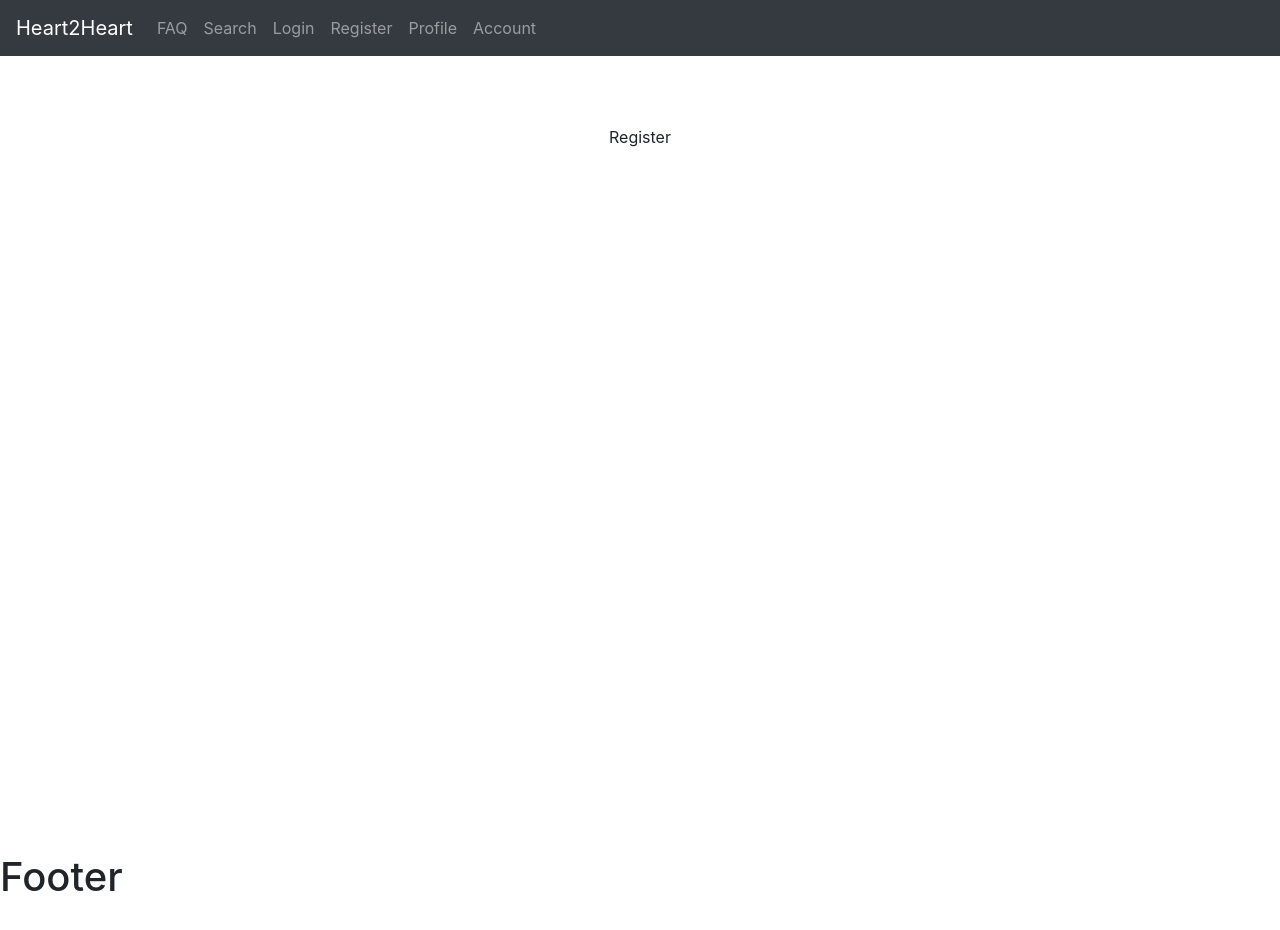
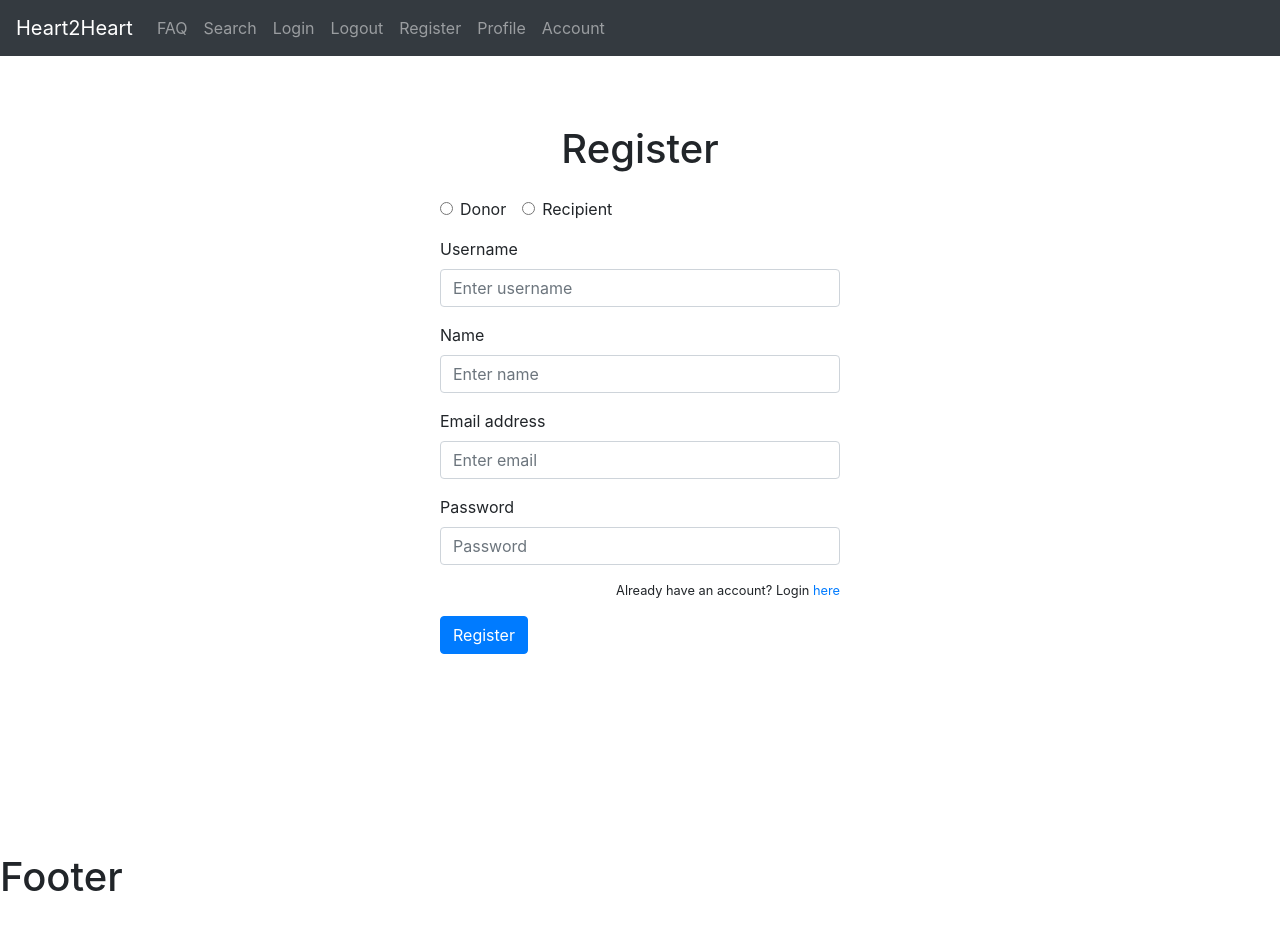
Before and after one commit to garandrew102/Heart2Heart, a React (Create React App) app in the folder heart/client/: page /register in a window 1280 px wide. Shown: the top 930 px of the page. Built offline with nearby package versions, Linux system fonts and the light colour scheme.

Commit message:
added login, logout, register, updated appcontext

```diff
--- a/heart/client/src/context/AppContext.js
+++ b/heart/client/src/context/AppContext.js
@@ -5,10 +5,25 @@ const AppContext = createContext();
 const AppContextProvider = ({ children }) => {
   const [searchResults, setSearchResults] = useState([]);
   const [showExample, setShowExample] = useState(true);
+  const [currentUser, setCurrentUser] = useState(null);
+  const user = sessionStorage.getItem("user");
+
+  useEffect(() => {
+    if (user && !currentUser) {
+      axios
+        .get("/api/user", { withCredentials: true })
+        .then(({ data }) => {
+          setCurrentUser(data);
+        })
+        .catch((error) => console.log(error));
+    }
+  }, [currentUser, user, setCurrentUser]);
 
   return (
     <AppContext.Provider
       value={{
+        setCurrentUser,
+        currentUser,
         searchResults,
         setSearchResults,
         showExample,
--- a/heart/client/src/login/Login.js
+++ b/heart/client/src/login/Login.js
@@ -1,7 +1,73 @@
-import React from "react";
+import React, { useState, useContext } from "react";
+import { AppContext } from "../context/AppContext";
+import { Form, Button } from "react-bootstrap";
+import { Link, useHistory } from "react-router-dom";
+import axios from "axios";
 
 const Login = () => {
-  return <div>LOGIN</div>;
+  const { setCurrentUser } = useContext(AppContext);
+  const { history } = useHistory();
+  const [data, setData] = useState();
+
+  const handleSubmit = (e) => {
+    e.preventDefault();
+    axios
+      .post("/api/users/login", data)
+      .then(({ data }) => {
+        sessionStorage.setItem("user", data);
+        setCurrentUser(data);
+        if (data) {
+          history.push("/account");
+        }
+      })
+      .catch((err) => {
+        console.log(err);
+        alert("Something went wrong! Try again.");
+      });
+  };
+
+  return (
+    <>
+      <h1>Login</h1>
+      <Form
+        onSubmit={handleSubmit}
+        className="mt-3"
+        style={{ width: "100%", maxWidth: "400px" }}
+      >
+        <Form.Group controlId="loginEmail">
+          <Form.Label>Email address</Form.Label>
+          <Form.Control
+            onChange={(e) =>
+              setData({ ...data, [e.target.name]: e.target.value })
+            }
+            type="email"
+            name="email"
+            placeholder="Enter email"
+          />
+        </Form.Group>
+
+        <Form.Group controlId="loginPassword">
+          <Form.Label>Password</Form.Label>
+          <Form.Control
+            onChange={(e) =>
+              setData({ ...data, [e.target.name]: e.target.value })
+            }
+            type="password"
+            name="password"
+            placeholder="Password"
+          />
+        </Form.Group>
+
+        <Form.Text className="text-right">
+          Need an account? Register with us <Link to="/register">here</Link>
+        </Form.Text>
+
+        <Button className="mt-3" variant="primary" type="submit">
+          Login
+        </Button>
+      </Form>
+    </>
+  );
 };
 
 export default Login;
--- a/heart/client/src/login/Register.js
+++ b/heart/client/src/login/Register.js
@@ -1,7 +1,119 @@
-import React from "react";
+import React, { useState, useContext } from "react";
+import { AppContext } from "../context/AppContext";
+import { Form, Button } from "react-bootstrap";
+import { Link, useHistory } from "react-router-dom";
+import axios from "axios";
 
 const Register = () => {
-  return <div>Register</div>;
+  const { setCurrentUser } = useContext(AppContext);
+  const { history } = useHistory();
+  const [data, setData] = useState();
+
+  const handleSubmit = (e) => {
+    e.preventDefault();
+    axios
+      .post("/api/users", data)
+      .then(({ data }) => {
+        sessionStorage.setItem("user", data);
+        setCurrentUser(data);
+        if (data) {
+          history.push("/account");
+        }
+      })
+      .catch((err) => {
+        console.log(err);
+        alert("Something went wrong! Try again.");
+      });
+  };
+
+  return (
+    <>
+      <h1>Register</h1>
+      <Form
+        onSubmit={handleSubmit}
+        className="mt-3"
+        style={{ width: "100%", maxWidth: "400px" }}
+      >
+        <Form.Group className="d-flex">
+          <Form.Check
+            className="mr-3"
+            onChange={(e) =>
+              setData({ ...data, [e.target.name]: e.target.value })
+            }
+            type="radio"
+            id="donor"
+            name="type"
+            label="Donor"
+            value="donor"
+          />
+
+          <Form.Check
+            onChange={(e) =>
+              setData({ ...data, [e.target.name]: e.target.value })
+            }
+            type="radio"
+            name="type"
+            label="Recipient"
+            id="recipient"
+            value="recipient"
+          />
+        </Form.Group>
+        <Form.Group controlId="registerUsername">
+          <Form.Label>Username</Form.Label>
+          <Form.Control
+            onChange={(e) =>
+              setData({ ...data, [e.target.name]: e.target.value })
+            }
+            name="username"
+            type="username"
+            placeholder="Enter username"
+          />
+        </Form.Group>
+        <Form.Group controlId="registerName">
+          <Form.Label>Name</Form.Label>
+          <Form.Control
+            onChange={(e) =>
+              setData({ ...data, [e.target.name]: e.target.value })
+            }
+            name="username"
+            type="username"
+            placeholder="Enter name"
+          />
+        </Form.Group>
+        <Form.Group controlId="registerEmail">
+          <Form.Label>Email address</Form.Label>
+          <Form.Control
+            onChange={(e) =>
+              setData({ ...data, [e.target.name]: e.target.value })
+            }
+            name="email"
+            type="email"
+            placeholder="Enter email"
+          />
+        </Form.Group>
+
+        <Form.Group controlId="registerPassword">
+          <Form.Label>Password</Form.Label>
+          <Form.Control
+            onChange={(e) =>
+              setData({ ...data, [e.target.name]: e.target.value })
+            }
+            name="password"
+            type="password"
+            placeholder="Password"
+          />
+        </Form.Group>
+
+        <Form.Text className="text-right">
+          Already have an account? Login <Link to="/login">here</Link>
+        </Form.Text>
+
+        <Button className="mt-3" variant="primary" type="submit">
+          Register
+        </Button>
+      </Form>
+    </>
+  );
 };
 
 export default Register;
--- a/heart/client/src/navigation/Navigation.js
+++ b/heart/client/src/navigation/Navigation.js
@@ -11,6 +11,7 @@ const Navigation = () => {
           <Nav.Link href="/faq">FAQ</Nav.Link>
           <Nav.Link href="/search">Search</Nav.Link>
           <Nav.Link href="/login">Login</Nav.Link>
+          <Nav.Link href="/logout">Logout</Nav.Link>
           <Nav.Link href="/register">Register</Nav.Link>
           <Nav.Link href="/profiles/1">Profile</Nav.Link>
           <Nav.Link href="/account">Account</Nav.Link>
```
Also changed, not shown: heart/client/src/login/Logout.js (+24 -2 lines), heart/client/src/routes/SecureRoute.js (+11 -2 lines).
